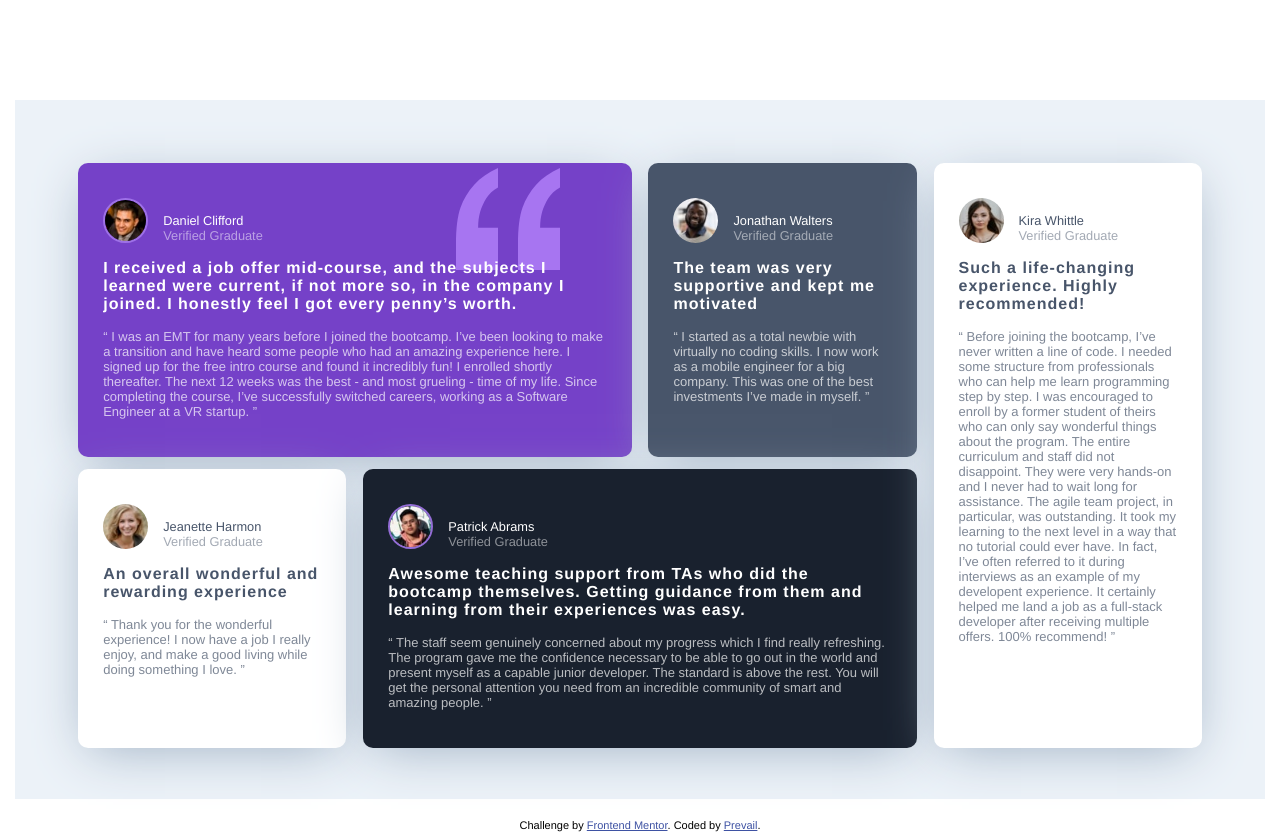
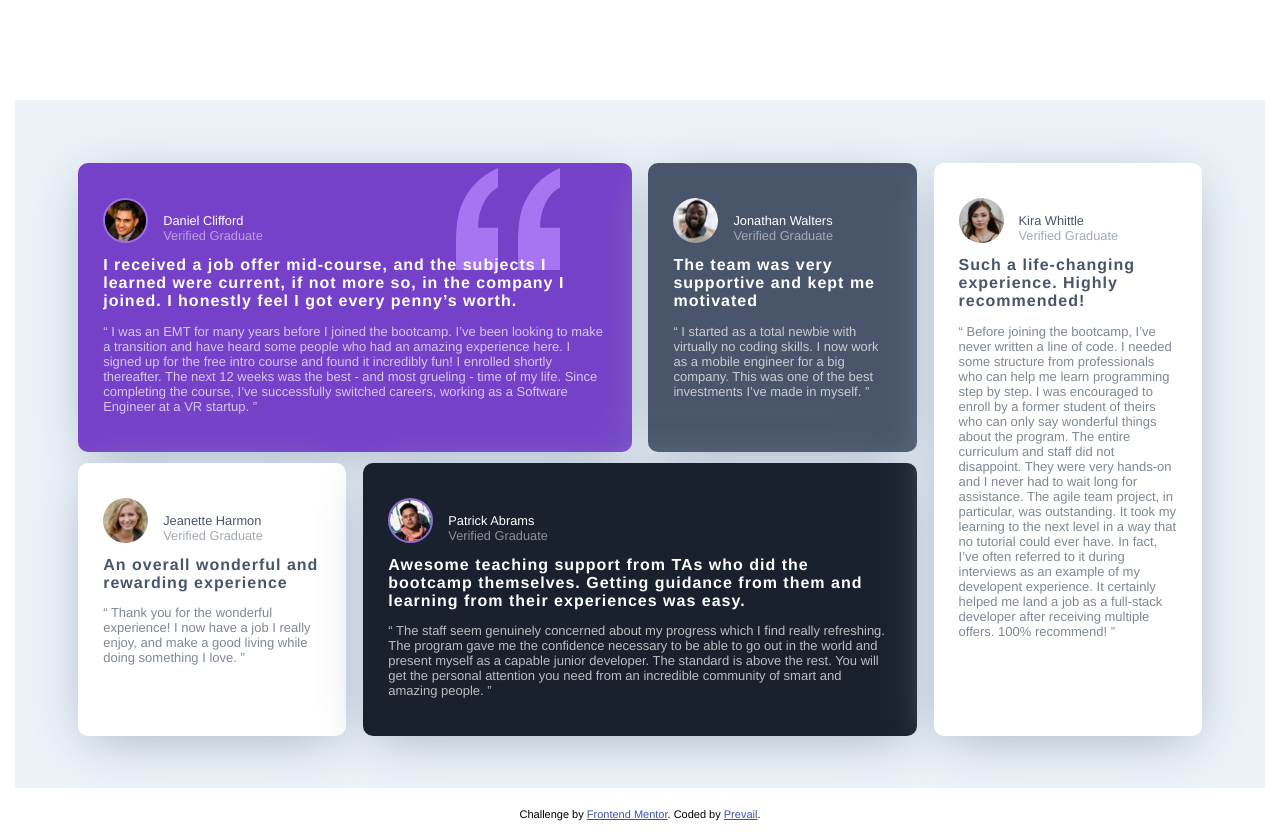
Before and after one commit to Holarmc/testimonial-cards, a plain HTML site: page index.html in a window 1280 px wide. Drawn offline with Linux system fonts and the light colour scheme.

Commit message:
-- Adjusted the media query to min_width:651px against 600px. This is to avoid the squeez looking typographhybefore the mobile view response. -- Increased the paddings betwen cards to give room for more space. -- corrected the backgound width to be auto at mobile view so it covers the whole screen.

```diff
--- a/index.html
+++ b/index.html
@@ -33,11 +33,11 @@
               <span class="info__verified">Verified Graduate</span>
             </p>
           </div>
-          <p class="headline">
+          <h1 class="headline">
             I received a job offer mid-course, and the subjects I learned were
             current, if not more so, in the company I joined. I honestly feel I
             got every penny’s worth.
-          </p>
+          </h1>
         </header>
         <p class="testimonial">
           “ I was an EMT for many years before I joined the bootcamp. I’ve been
@@ -65,9 +65,9 @@
               <span class="info__verified">Verified Graduate</span>
             </p>
           </div>
-          <p class="headline">
+          <h1 class="headline">
             The team was very supportive and kept me motivated
-          </p>
+          </h1>
         </header>
         <p class="testimonial">
           “ I started as a total newbie with virtually no coding skills. I now
@@ -89,7 +89,9 @@
               <span class="info__verified">Verified Graduate</span>
             </p>
           </div>
-          <p class="headline">An overall wonderful and rewarding experience</p>
+          <h1 class="headline">
+            An overall wonderful and rewarding experience
+          </h1>
         </header>
         <p class="testimonial">
           “ Thank you for the wonderful experience! I now have a job I really
@@ -111,11 +113,11 @@
               <span class="info__verified">Verified Graduate</span>
             </p>
           </div>
-          <p class="headline">
+          <h1 class="headline">
             Awesome teaching support from TAs who did the bootcamp themselves.
             Getting guidance from them and learning from their experiences was
             easy.
-          </p>
+          </h1>
         </header>
         <p class="testimonial">
           “ The staff seem genuinely concerned about my progress which I find
@@ -139,9 +141,9 @@
               Kira Whittle <span class="info__verified">Verified Graduate</span>
             </p>
           </div>
-          <p class="headline">
+          <h1 class="headline">
             Such a life-changing experience. Highly recommended!
-          </p>
+          </h1>
         </header>
         <p class="testimonial">
           “ Before joining the bootcamp, I’ve never written a line of code. I
--- a/style.css
+++ b/style.css
@@ -48,7 +48,7 @@ body {
   background-color: hsl(210, 46%, 95%);
   padding: 5%;
   /* overflow: hidden; */
-  /* width: auto; */
+  /* width: 90vw; */
   /* height: auto; */
 }
 .card {
@@ -122,7 +122,7 @@ body {
   color: hsl(228, 45%, 44%);
 }
 /********** Tablet view ***********/
-@media screen and (min-width: 601px) and (max-width: 1280px) {
+@media screen and (min-width: 651px) and (max-width: 1280px) {
   .container {
     display: grid;
     align-items: stretch;
@@ -132,7 +132,7 @@ body {
       'one one five'
       'two three five'
       'four four five';
-    gap: 2% 1.5%;
+    gap: 2% 2%;
     grid-template-columns: repeat(3, 1fr);
   }
   .card {
```
